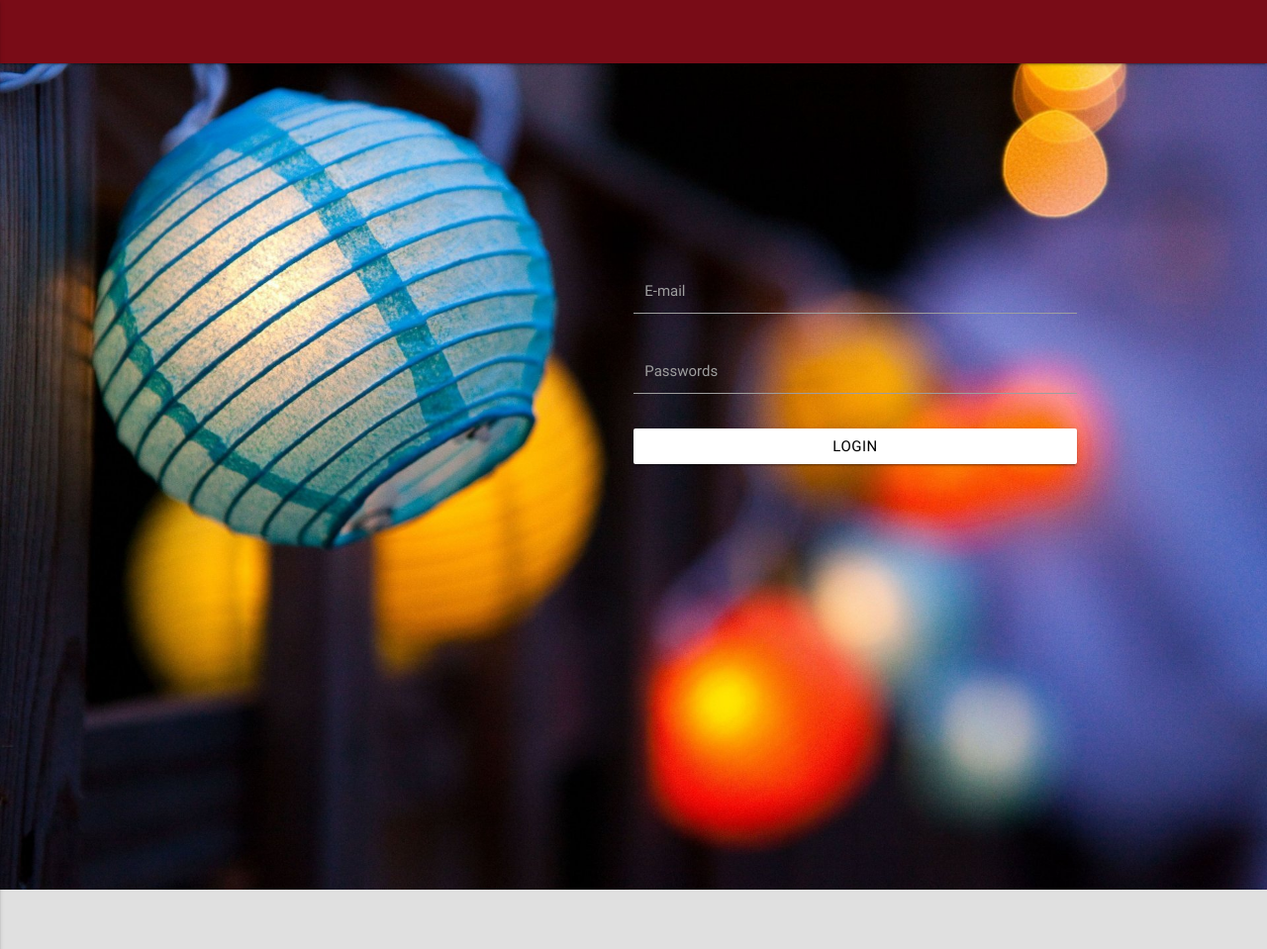
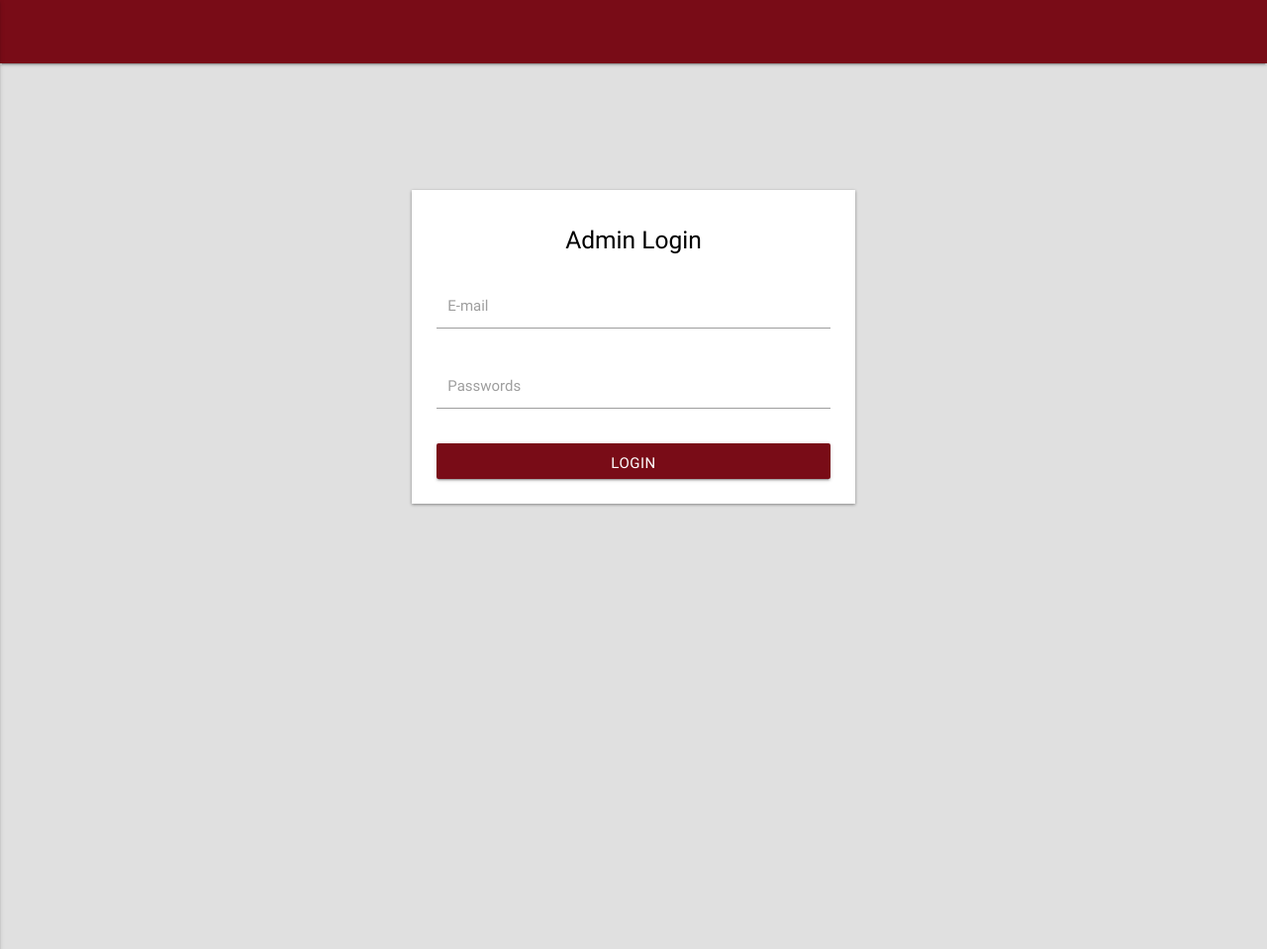
Before and after one commit to AnkitaPatel994/momentweddingWeb, a CodeIgniter app: page /moment-wedding/admin/login in a window 1280 px wide. Shown: the whole page at 99% size. Run offline with CodeIgniter, Linux system fonts and the light colour scheme; some libraries are stand-ins or nearby versions.

Commit message:
admin Login pAge

```diff
--- a/application/views/adminLogin.php
+++ b/application/views/adminLogin.php
@@ -1,9 +1,9 @@
 <div>
-	<div class="bg-img">
-		<img src="<?php echo base_url(); ?>html/images/adminBg.jpg">
-	</div>
 	<div class="login-area">
 		<div class="login-box">
+			<div class="row">
+			<center><h5>Admin Login</h5></center>
+		</div>
 			<form name="adminLogin" method="post">
 				<div class="input-field col s6">
 		          <input id="email" type="email" class="validate" required="required">
--- a/application/views/includes/admin-header.php
+++ b/application/views/includes/admin-header.php
@@ -122,7 +122,7 @@
 
 <body class="grey lighten-2" >
     <?php $this->session->set_userdata("email","abc"); ?>
-    <?php if($this->session->userdata("email")){ ?>
+    <?php if($this->session->userdata("email")) { ?>
     <nav>
         <ul id="slide-out" class="side-nav">
             <!-- <li><div class="user-view">
@@ -139,8 +139,12 @@
             <li><a href="<?php echo base_url(); ?>admin/profile">Profile</a></li>
             <!-- <li><div class="divider"></div></li> -->
             <li><a href="<?php echo base_url(); ?>admin/admin/EventsList">Event List</a></li>
-            <!-- <li><a class="waves-effect" href="#!">Third Link With Waves</a></li> -->
+            <li><a href="<?php echo base_url(); ?>admin/guest_list">Guest List</a></li>
         </ul>
-      <a href="#" data-activates="slide-out" class="button-collapse"><i class="material-icons">menu</i></a>
+      <a href="#" data-activates="slide-out" class="button-collapse"><i class="material-icons">Menu</i></a>
     </nav>
+   <?php } else{ ?>
+    <div>
+      <h5>Admin Login</h5>
+    </div>
    <?php }  ?>
--- a/html/css/adminLogin.css
+++ b/html/css/adminLogin.css
@@ -1,23 +1,39 @@
+
+.login-area{
+	position: relative;
+}
 .bg-img img{
 	width: 100%;
 	position: fixed;
 }
-.login-area {
-
+.login-area h5{
+    color: #000;
 }
 .login-box{
     width: 35%;
-    float: right;
-    margin-right: 15%;
-    margin-top: 20%;
+    /* float: right; */
+    margin: 0 auto;
+    margin-top: 15%;
+    background: #FFF;
+    padding: 25px;
+    box-shadow: 0px 1px 3px rgba(0, 0, 0, 0.41);
 }
 .btn-adminLogin
 {
 	width: 100%;
-	background: #fff;
-	color: #000;
+    background: #790c17;
+    color: #fff;
+    border: 2px solid #790c17;
 }
 
+.btn-adminLogin:hover
+{
+	width: 100%;
+    background: #fff;
+    color: #790c17;
+    font-weight: 500;
+    border: 2px solid #790c17;
+}
 
 
 
@@ -25,6 +41,7 @@
 /*============ Media Responsive area ============*/
 
 @media(max-width: 768px){
+
 	.bg-img img {
 	    width: auto;
 	    position: fixed;
@@ -33,7 +50,6 @@
 	.login-box {
 	    width: 100%;
 	    padding: 25px;
-	    background: rgba(0,0,0,0.5);
-	    position: absolute;
+	    padding-bottom: 50px;
 	}
 }
--- a/html/css/eventsList.css
+++ b/html/css/eventsList.css
@@ -74,7 +74,3 @@ textarea{
     width: 100%;
     margin-bottom: 15px;
 }
-.sticky {
-  position: relative;
-  top: 0;
-}
```
Also changed, not shown: html/css/guest_list.css (+73 -0 lines), html/js/guest_list.js (+34 -0 lines).
